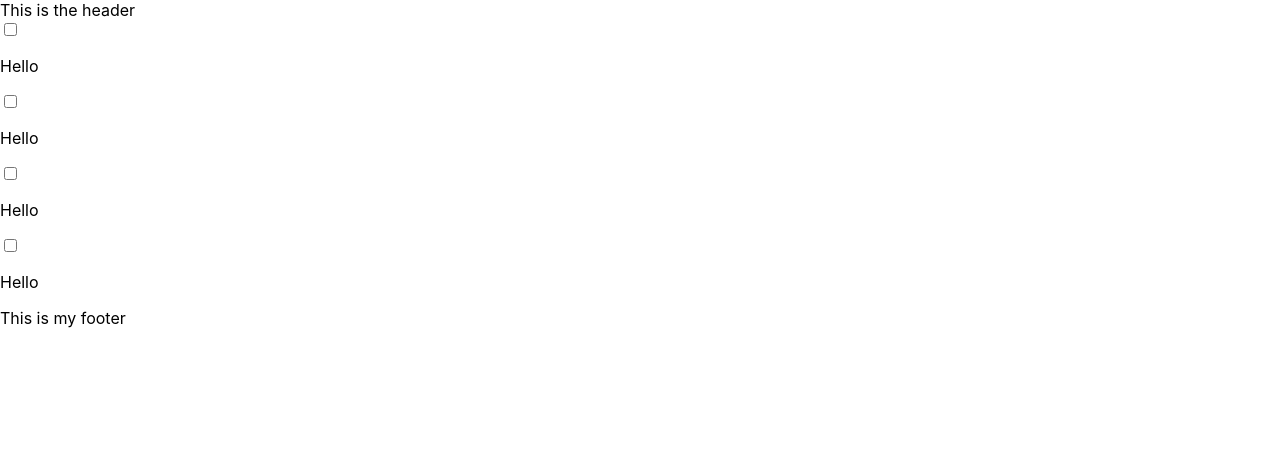
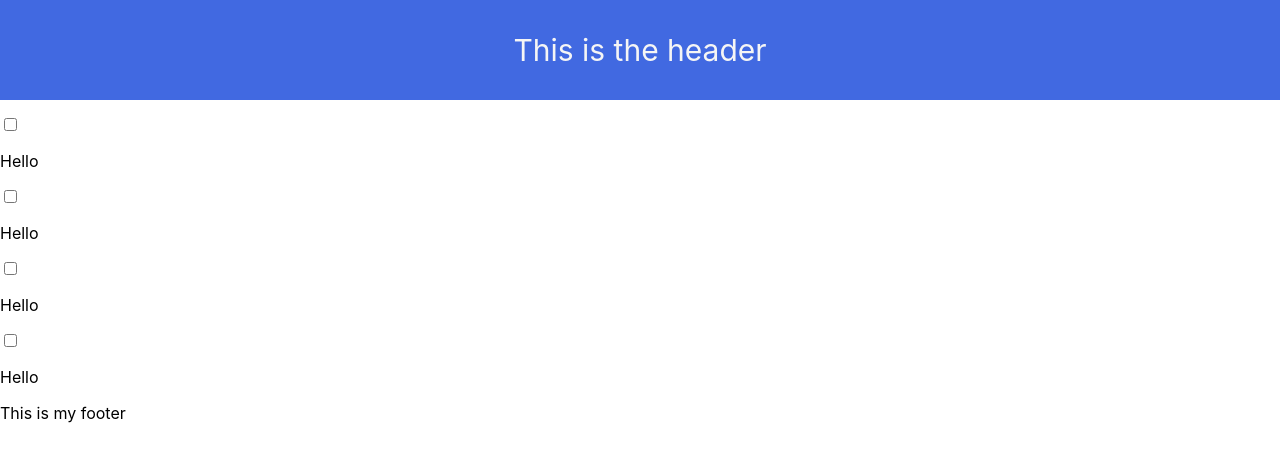
Before and after one commit to ag-piyush/to-do-app, a React (Create React App) app: page / in a window 1280 px wide. Shown: the top 462 px of the page. Built offline with nearby package versions, Linux system fonts and the light colour scheme.

Commit message:
Header CSS basics

```diff
--- a/src/App.css
+++ b/src/App.css
@@ -36,3 +36,19 @@
     transform: rotate(360deg);
   }
 }
+
+body {
+  margin: 0;
+}
+
+.navbar {
+  height: 100px;
+  background-color: royalblue;
+  color: whitesmoke;
+  margin-bottom: 15px;
+  text-align: center;
+  font-size: 30px;
+  display: flex;
+  justify-content: center;
+  align-items: center;
+}
--- a/src/components/Header.js
+++ b/src/components/Header.js
@@ -2,7 +2,7 @@
 
 function Header() {
     return (
-        <header>This is the header</header>
+        <header class="navbar">This is the header</header>
     );
 }
 
```
